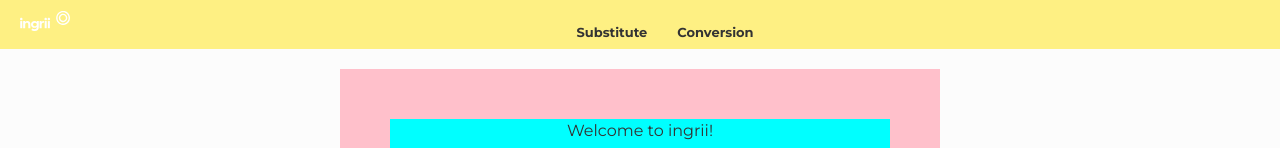
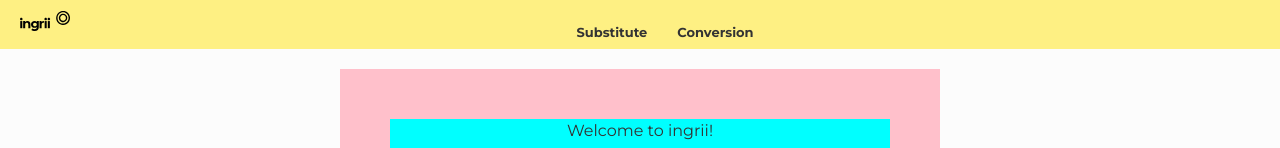
Before and after one commit to Annaaste/reactproject, a Next.js app: page / in a window 1280 px wide. Shown: the top 148 px of the page. Built offline with nearby package versions, Linux system fonts and the light colour scheme.

Commit message:
changed logo navbar

```diff
--- a/components/Navbar/Navbar.jsx
+++ b/components/Navbar/Navbar.jsx
@@ -12,7 +12,7 @@ const Navbar = () => {
       <Link href="/">
         <a aria-label='Gå till startsidan'>
           <img
-            src="/images/logoWhite.svg"
+            src="/images/logoBlack.svg"
             className={styles.logo}
             //Berättar för screenreaders att loggan går till startsidan
             alt="Logga med namnet ingrii och en cirkel på slutet "
```
